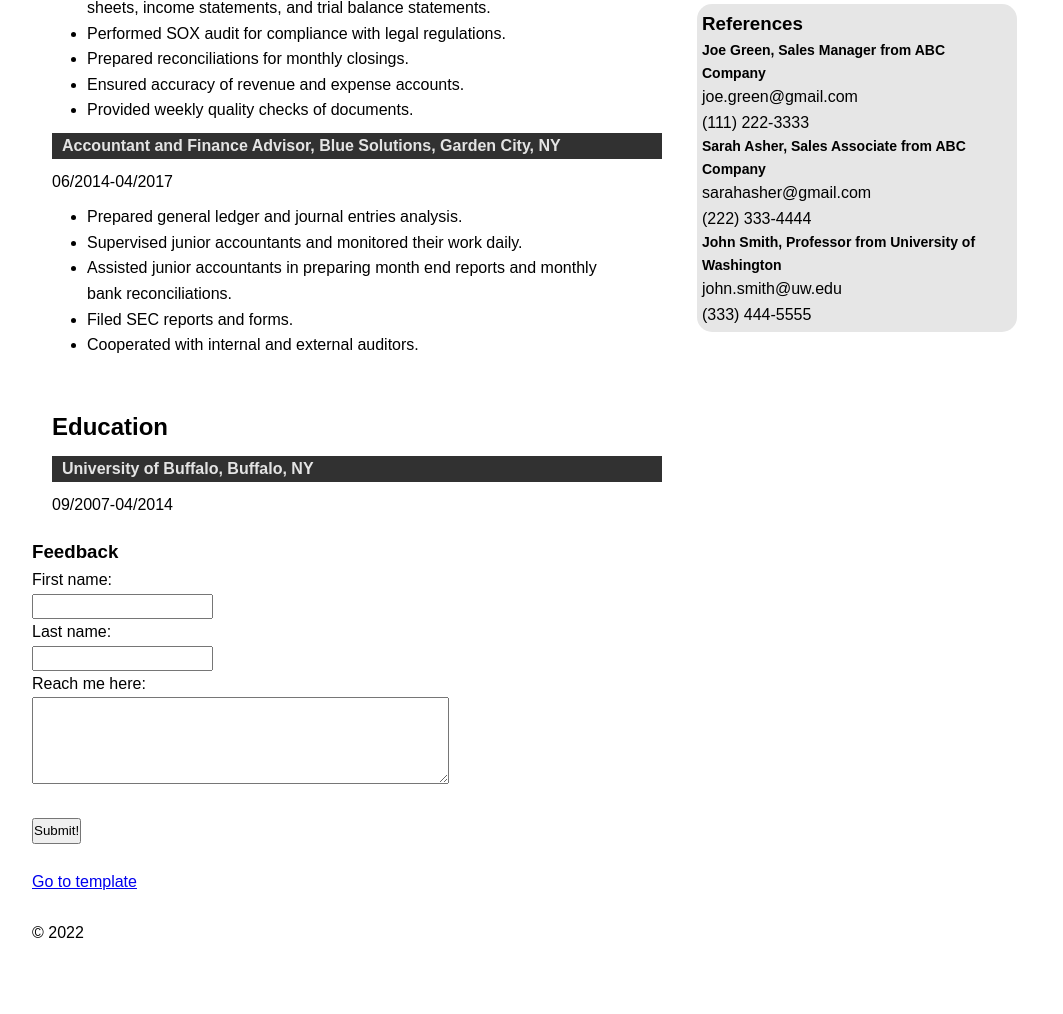
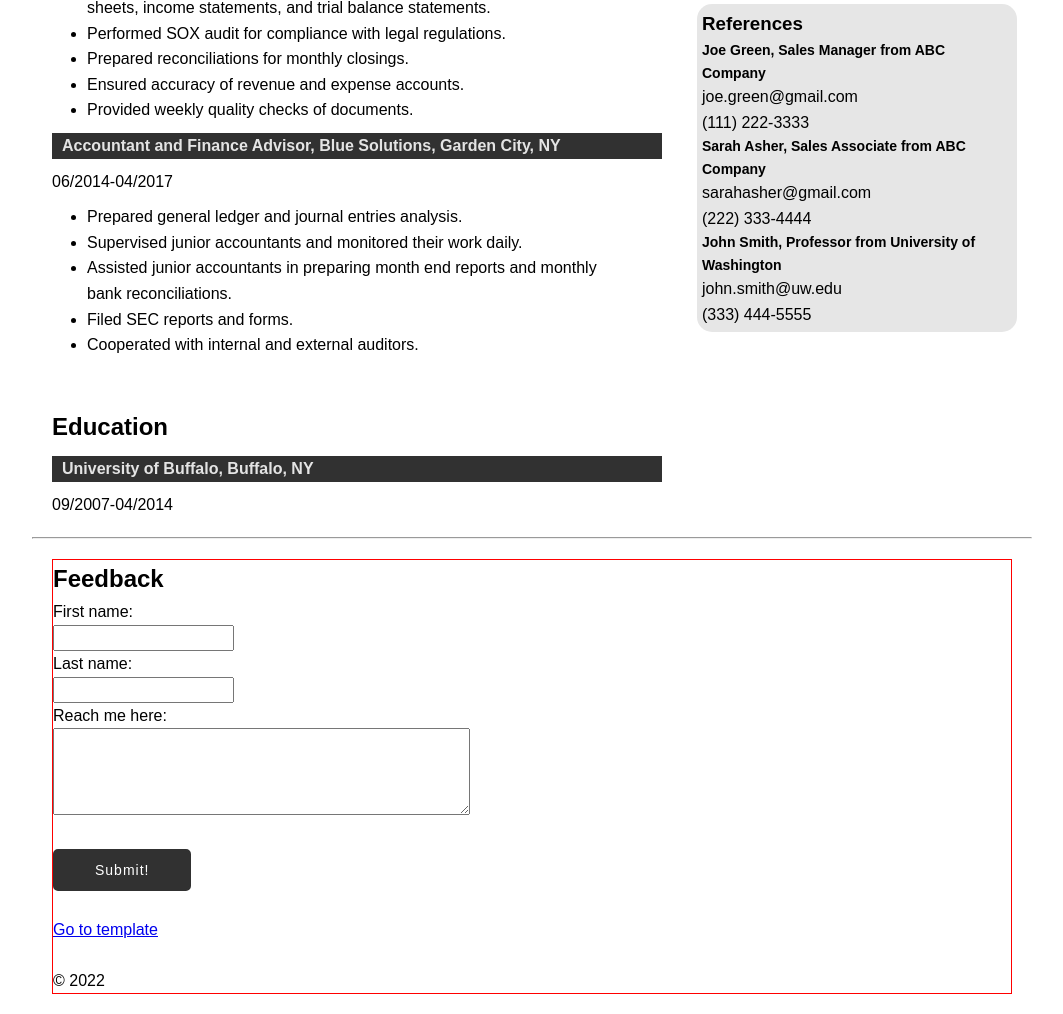
Before and after one commit to DenysChornokon/webdev-2, a plain HTML site: page lab1/index.html in a window 1280 px wide. Shown: the part 417-1431 px from the top of the page, without its empty margins (108-1171 px from the left). Before the commit the page ends 1363 px from the top, so only its background shows below. Drawn offline with Linux system fonts and the light colour scheme.

Commit message:
button added

```diff
--- a/lab1/css/style.css
+++ b/lab1/css/style.css
@@ -1,4 +1,4 @@
-*{
+* {
     font-family: Arial, Helvetica, sans-serif;
     line-height: 1.6em;
     margin: 0 auto;
@@ -7,34 +7,35 @@
 }
 
 
-header, .container{
+header,
+.container {
     display: flex;
     flex-wrap: wrap;
 }
 
-.side-column{
+.side-column {
     flex: 1 2 200px;
 }
 
 
-.main{
+.main {
     flex: 3 1 600px;
 }
 
-.side-column-2{
+.side-column-2 {
     flex: 1 2 300px;
 }
 
-.main-2{
+.main-2 {
     flex: 3 1 500px;
 }
 
-#under-pic{
+#under-pic {
     font-size: small;
     margin-left: 15px;
 }
 
-.main h1{
+.main h1 {
     margin-left: 15px;
     font-size: 40px;
 }
@@ -42,7 +43,7 @@ header, .container{
 
 
 
-img{
+img {
     margin-left: 15px;
     margin-top: 4px;
     height: 110px;
@@ -50,7 +51,7 @@ img{
     border: solid 1px gray;
 }
 
-.grey-background{
+.grey-background {
     background-color: rgb(230, 230, 230);
     padding: 5px;
     margin: 15px;
@@ -58,16 +59,16 @@ img{
 
 }
 
-.grey-background h5{
+.grey-background h5 {
     font: bold;
     font-size: 14px;
 }
 
-.column-2{
+.column-2 {
     padding: 20px;
 }
 
-.column-2 h4{
+.column-2 h4 {
     background-color: rgb(49, 49, 49);
     color: rgba(255, 255, 255, 0.87);
     margin: 10px 0;
@@ -75,14 +76,38 @@ img{
 }
 
 
-.side-column{
+.side-column {
     padding: 0;
 }
 
-.side-column-2{
+.side-column-2 {
     margin-top: 15px;
 }
 
-.list{
+.list {
     margin: 10px 35px;
 }
+
+.footer {
+    border: 1px solid red;
+    margin: 20px;
+}
+
+.button {
+    background-color: rgb(49, 49, 49);
+    border: 2px solid rgb(49, 49, 49);
+    border-radius: 5px;
+    color: white;
+    padding: 8px 40px;
+    text-align: center;
+    letter-spacing: 1px;
+    font: bold;
+    font-size: 14px;
+    transition-duration: 0.4s;
+}
+
+.button:hover{
+    background-color: white;
+    color: rgb(49, 49, 49);
+
+}
--- a/lab1/index.html
+++ b/lab1/index.html
@@ -115,8 +115,11 @@
 
         </aside>
     </div>
-    <footer>
-        <h3>Feedback</h3>
+
+    <hr>
+
+    <footer class="footer">
+        <h2>Feedback</h2>
 
         <form>
             <label for="fname">First name:</label><br>
@@ -128,7 +131,8 @@
             <label for="fback">Reach me here:</label><br>
             <textarea name="fback" rows="4" cols="50"></textarea><br><br>
 
-            <button type="button">Submit!</button>
+            <button class="button" type="button">Submit!</button>
+
         </form>
         <br>
 
```
